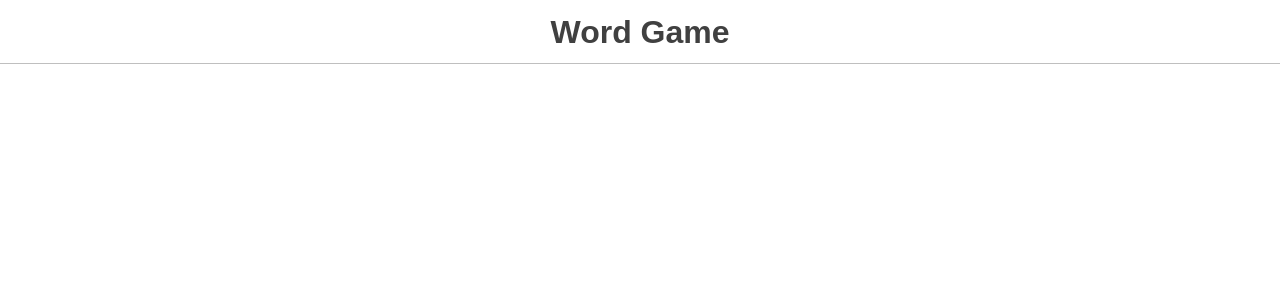
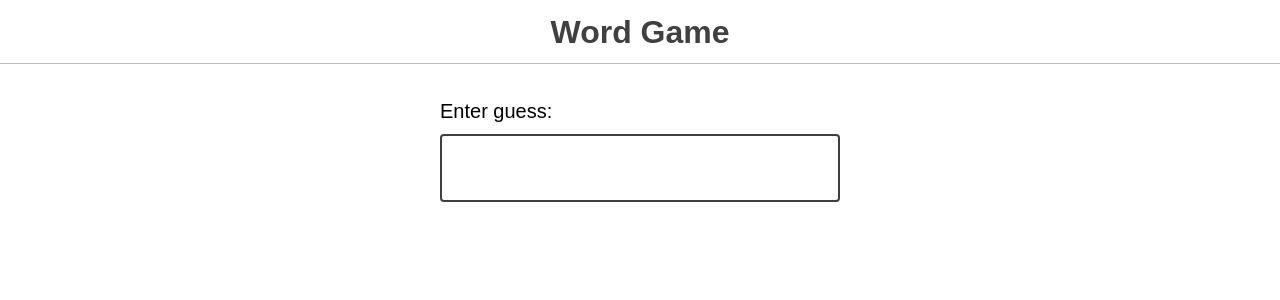
Before and after one commit to nadim-rai/Wordle_React, a React (Vite) app: page / in a window 1280 px wide. Shown: the top 300 px of the page. Built offline with nearby package versions, Linux system fonts and the light colour scheme.

Commit message:
created Game component

```diff
--- a/src/components/App.jsx
+++ b/src/components/App.jsx
@@ -1,10 +1,14 @@
 import Header from "./Header"
+import Game from "./Game"
+
 function App() {
-
-
   return (
   <div className="wrapper">
       <Header />
+
+      <div className="game-wrapper">
+        <Game />
+      </div>
     </div>
   )
 }
--- /dev/null
+++ b/src/components/Game.jsx
@@ -0,0 +1,18 @@
+import { sample } from "../utils";
+import { WORDS} from '../data';
+
+import GuessInput from "./GuessInput";
+
+//Pick a random word on every pageload
+const answer = sample(WORDS);
+console.log(answer)
+
+function Game(){
+    return(
+        <>
+            <GuessInput />
+        </>
+
+    )
+}
+export default Game;
--- a/src/components/GuessInput.jsx
+++ b/src/components/GuessInput.jsx
@@ -1,7 +1,7 @@
 function GuessInput(){
     return(
         <form className="guess-input-wrapper">
-            <label htmlFor="guess-input">Enger guess:</label>
+            <label htmlFor="guess-input">Enter guess:</label>
             <input type="text" id="guess-input" />
         </form>
     )
```
